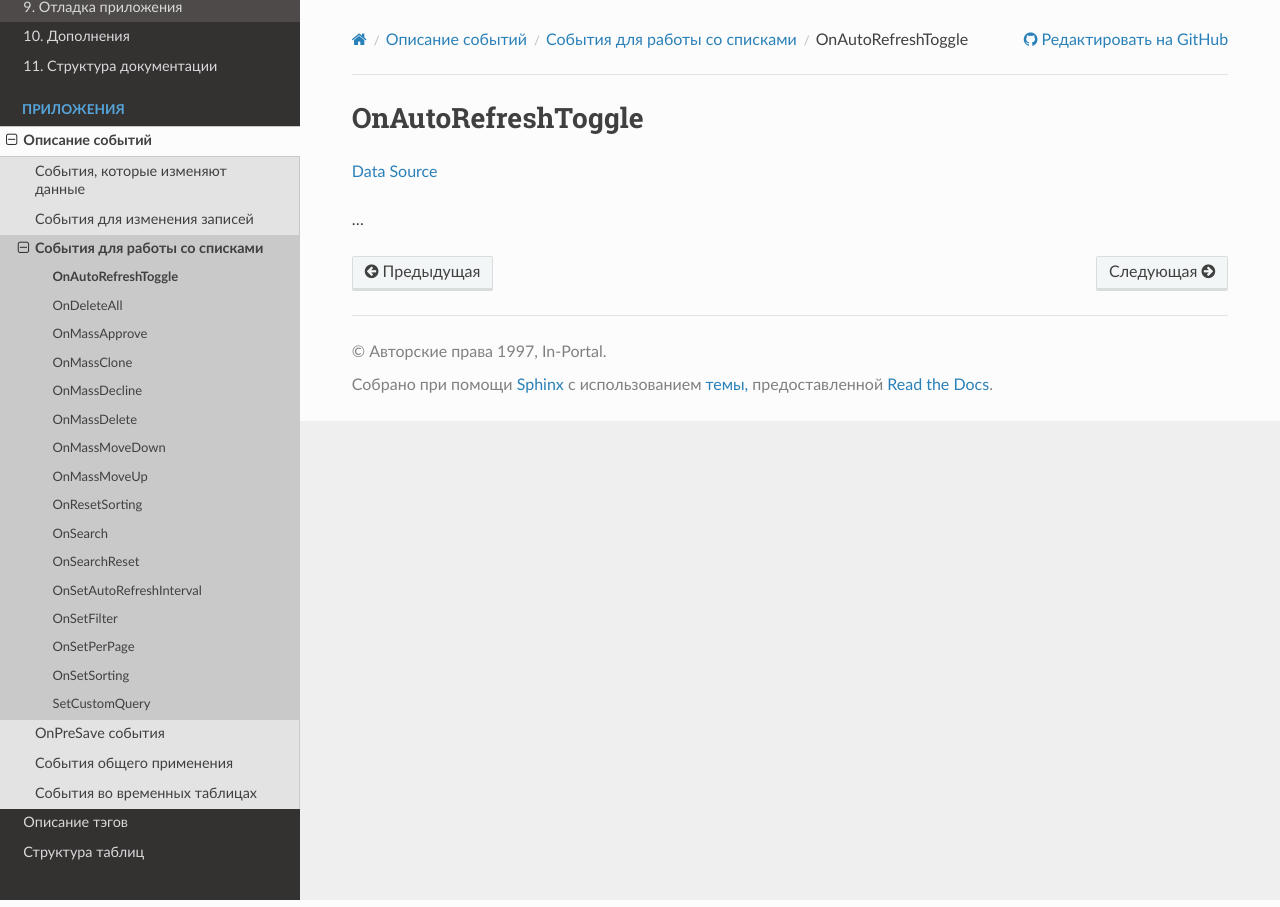
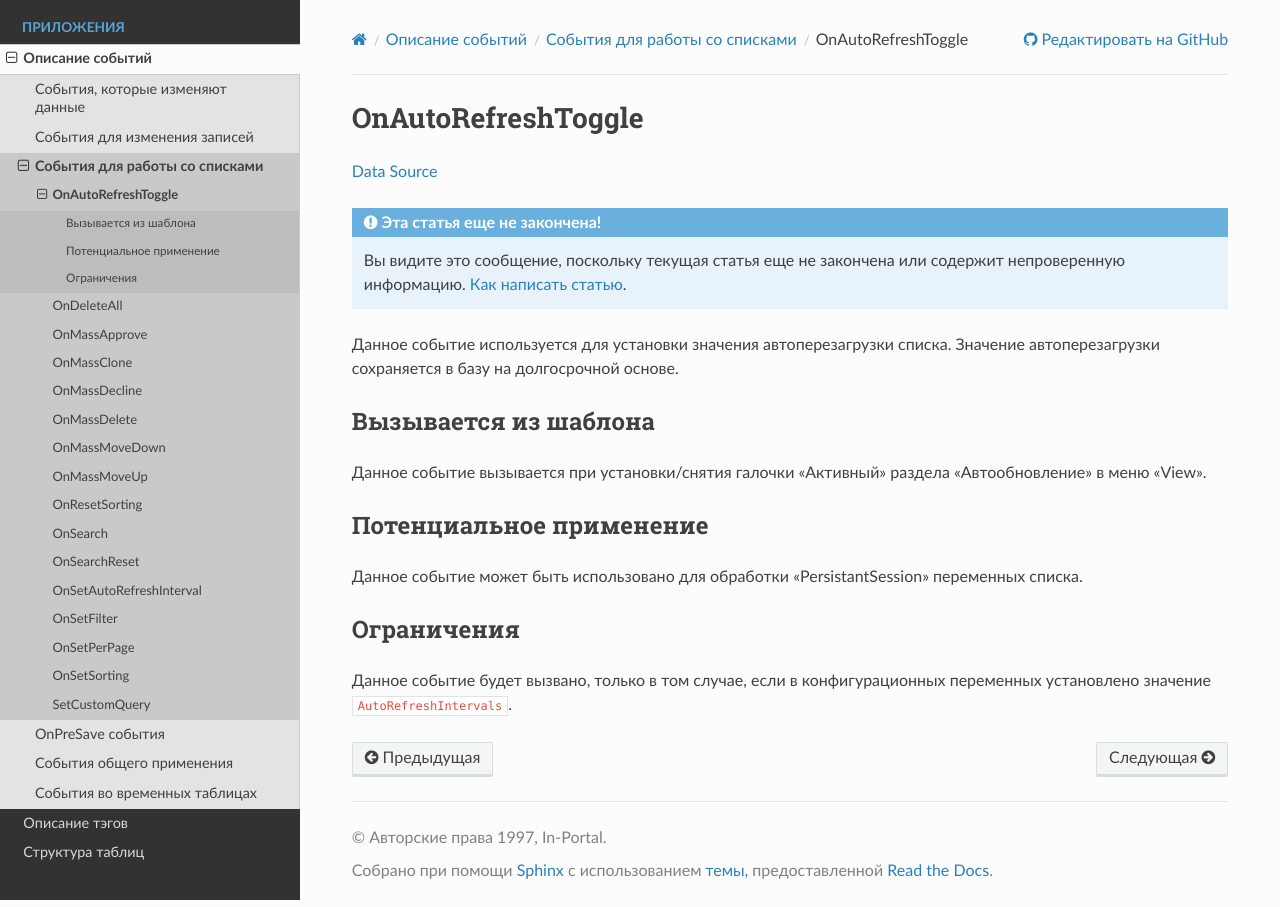
Before and after one commit to in-portal/guide-ru, a Sphinx documentation site: the page built from docs/events/lists/on_auto_refresh_toggle.rst, in a window 1280 px wide. Built offline with Sphinx 7.4.7 and the Read the Docs theme 3.1.0, drawn with Linux system fonts in a browser that asks for light colours.

Commit message:
Integrated "/events/lists/on_auto_refresh_toggle.rst"

```diff
--- a/docs/events/lists/on_auto_refresh_toggle.rst
+++ b/docs/events/lists/on_auto_refresh_toggle.rst
@@ -2,6 +2,25 @@ OnAutoRefreshToggle
 ===================
 `Data Source`_
 
-...
+.. include:: /includes/not_finished.rst
+
+Данное событие используется для установки значения автоперезагрузки списка. Значение автоперезагрузки сохраняется
+в базу на долгосрочной основе.
+
+Вызывается из шаблона
+---------------------
+
+Данное событие вызывается при установки/снятия галочки "Активный" раздела "Автообновление" в меню "View".
+
+Потенциальное применение
+------------------------
+
+Данное событие может быть использовано для обработки "PersistantSession" переменных списка.
+
+Ограничения
+-----------
+
+Данное событие будет вызвано, только в том случае, если в конфигурационных переменных установлено значение
+``AutoRefreshIntervals``.
 
 .. _Data Source: http://guide.in-portal.org/rus/index.php/EventHandler:OnAutoRefreshToggle
```
